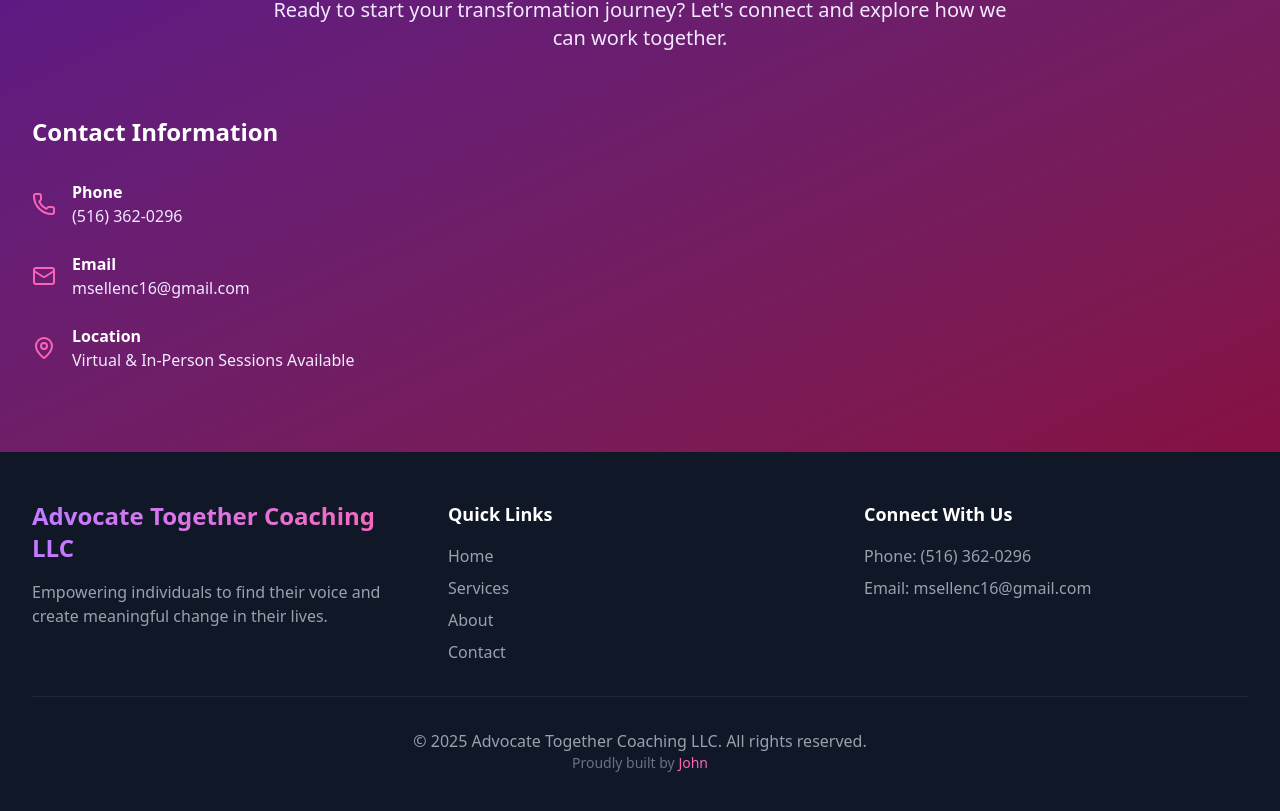
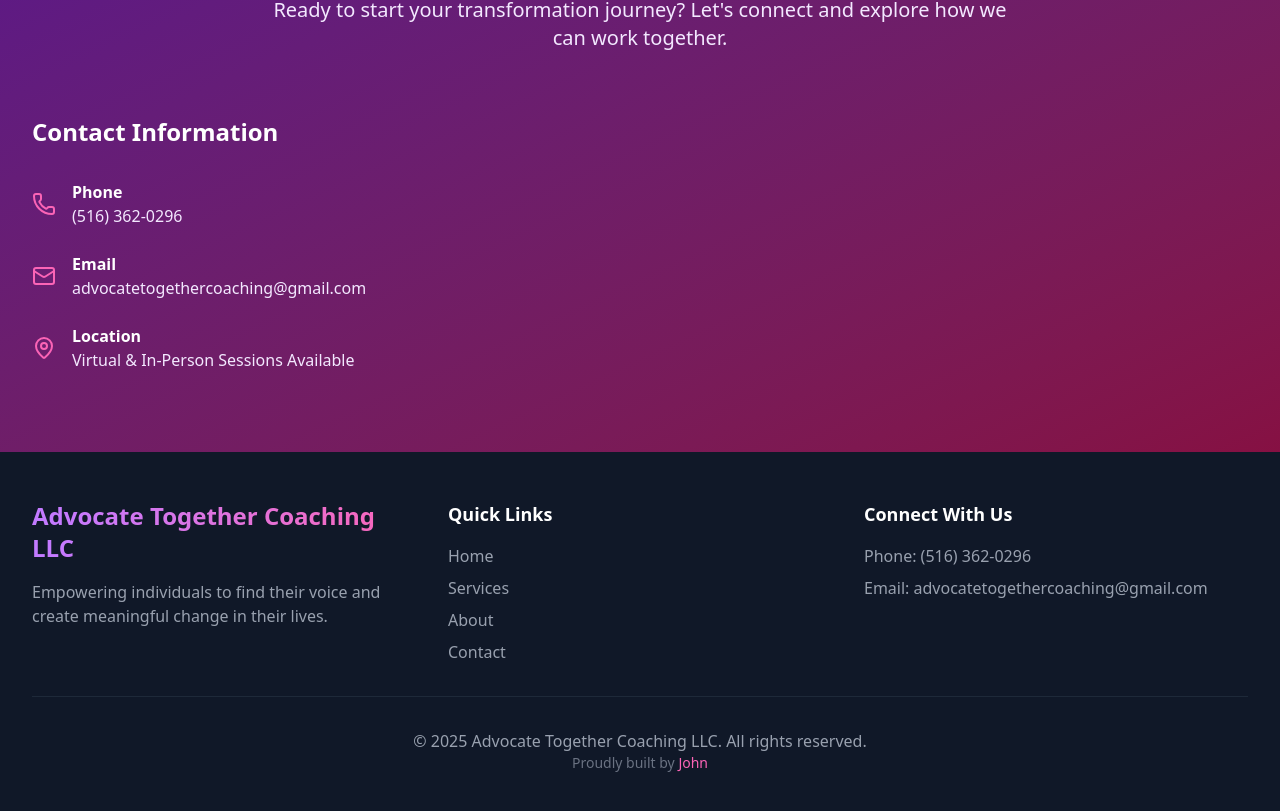
Before and after one commit to msellenc/advocate-together, a React (Vite) app: page / in a window 1280 px wide. Shown: the part 2682-3493 px from the top of the page. Built offline with nearby package versions, Linux system fonts and the light colour scheme.

Commit message:
update contact email

```diff
--- a/src/components/Contact.jsx
+++ b/src/components/Contact.jsx
@@ -49,7 +49,7 @@ const Contact = () => {
                 <Mail className="w-6 h-6 text-pink-400 mr-4" />
                 <div>
                   <h4 className="font-semibold">Email</h4>
-                  <p className="text-purple-100">msellenc16@gmail.com</p>
+                  <p className="text-purple-100">advocatetogethercoaching@gmail.com</p>
                 </div>
               </div>
               <div className="flex items-center">
--- a/src/components/Footer.jsx
+++ b/src/components/Footer.jsx
@@ -26,7 +26,7 @@ const Footer = () => {
           <div>
             <h4 className="text-lg font-semibold mb-4">Connect With Us</h4>
             <p className="text-gray-400 mb-2">Phone: (516) 362-0296</p>
-            <p className="text-gray-400">Email: msellenc16@gmail.com</p>
+            <p className="text-gray-400">Email: advocatetogethercoaching@gmail.com</p>
           </div>
         </div>
 
```
Also changed, not shown: 1 other file (tests, documents, lock files or other folders).
